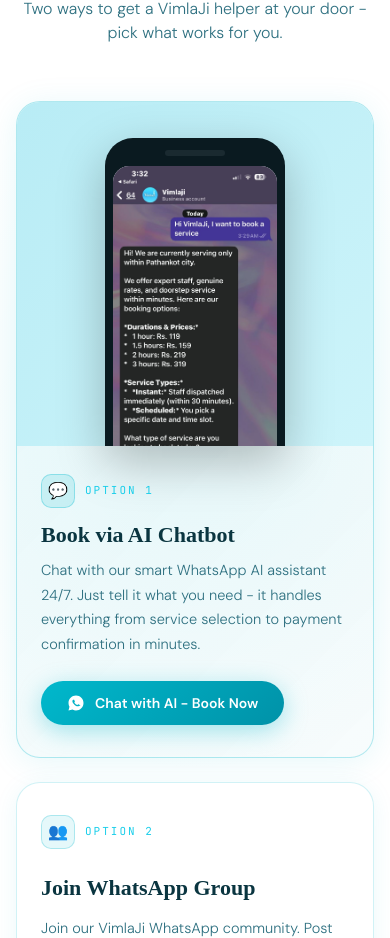
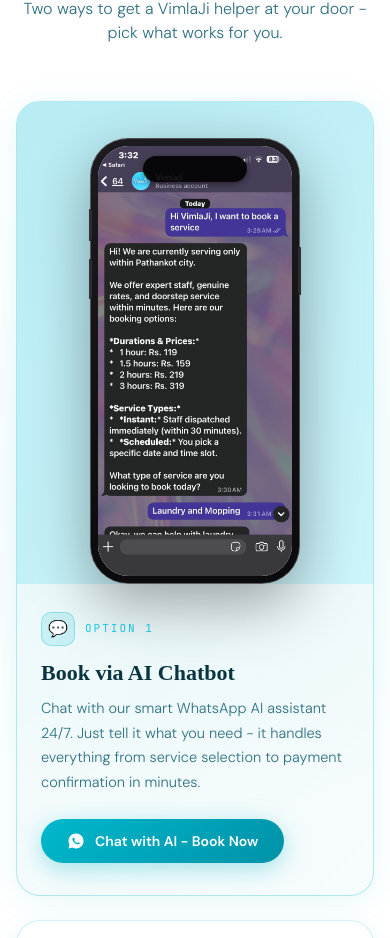
Before and after one commit to workrakshit1-pixel/Vimlaji, a React (Vite) app: page / in a window 390 px wide. Shown: the part 3011-3949 px from the top of the page. Built offline with nearby package versions, Linux system fonts and the light colour scheme; a web font is replaced by a local one.

Commit message:
phone display

```diff
--- a/src/components/HowToOrder.jsx
+++ b/src/components/HowToOrder.jsx
@@ -1,5 +1,5 @@
 export default function HowToOrder() {
-  const chatbotScreenshot = 'public/screenshot.jpg'
+  const chatbotScreenshot = '/screenshot.jpg'
 
   return (
     <section id="how-to-book" className="relative overflow-hidden bg-white py-[90px] lg:py-[110px]">
@@ -24,9 +24,13 @@
         <div className="grid items-start gap-6 lg:grid-cols-2 lg:gap-8">
           <div className="reveal overflow-hidden rounded-3xl border-[1.5px] border-[rgba(0,184,204,0.28)] bg-[linear-gradient(135deg,rgba(0,184,204,0.07)_0%,rgba(0,146,168,0.03)_100%)] shadow-[0_4px_32px_rgba(0,184,204,0.1)]">
             <div className="flex justify-center bg-[linear-gradient(135deg,#b8ecf5_0%,#cdf4fa_100%)] px-4 pb-0 pt-9 sm:px-9">
-              <div className="w-[180px] rounded-t-[28px] bg-[#0a1a20] px-2 pb-0 pt-3 shadow-[0_16px_48px_rgba(0,0,0,0.25)]">
-                <div className="mx-auto mb-2.5 h-[6px] w-[60px] rounded-[3px] bg-[#1a2a30]" />
-                <div className="h-[280px] overflow-hidden rounded-t-2xl bg-[#f0f8fa]">
+              <div className="relative w-[210px] rounded-[38px] border border-[rgba(255,255,255,0.28)] bg-[linear-gradient(180deg,#1c1c20_0%,#0b0b0d_100%)] p-[7px] shadow-[0_20px_60px_rgba(0,0,0,0.35)]">
+                <div className="pointer-events-none absolute left-[-2px] top-[70px] h-8 w-[3px] rounded-r bg-[#2d2d32]" />
+                <div className="pointer-events-none absolute left-[-2px] top-[120px] h-10 w-[3px] rounded-r bg-[#2d2d32]" />
+                <div className="pointer-events-none absolute right-[-2px] top-[108px] h-12 w-[3px] rounded-l bg-[#2d2d32]" />
+
+                <div className="relative h-[430px] overflow-hidden rounded-[31px] bg-[#f0f8fa]">
+                  <div className="pointer-events-none absolute left-1/2 top-2.5 z-20 h-[26px] w-[104px] -translate-x-1/2 rounded-[16px] bg-black/90 shadow-[0_2px_6px_rgba(0,0,0,0.4)]" />
                   <img
                     src={chatbotScreenshot}
                     alt="VimlaJi AI Chatbot"
@@ -37,16 +41,16 @@
                     }}
                   />
                   <div className="hidden h-full flex-col items-center justify-center gap-2.5 bg-[#e8f8fb] p-5">
-                    <div className="text-4xl"></div>
+                    <div className="text-4xl">📱</div>
                     <div className="text-center font-mono text-[11px] tracking-[1px] text-[var(--cyan-dark)]">
-
+                      SCREENSHOT
                       <br />
-
+                      IMAGE
                       <br />
-
+                      HERE
                     </div>
                     <div className="mt-1 text-center font-body text-[11px] text-[var(--text-dim)]">
-
+                      Add /public/screenshot.jpg
                     </div>
                   </div>
                 </div>
```
